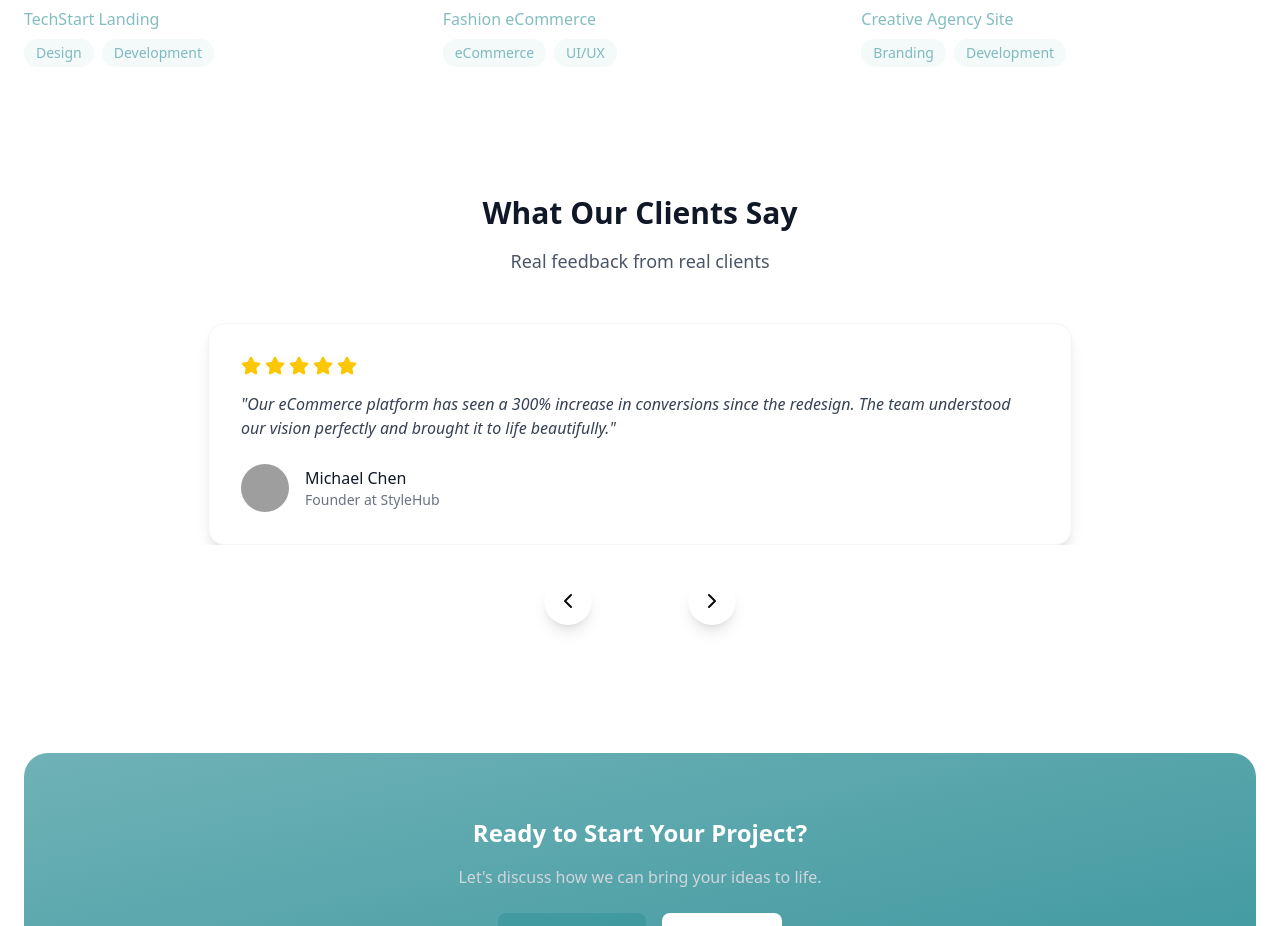
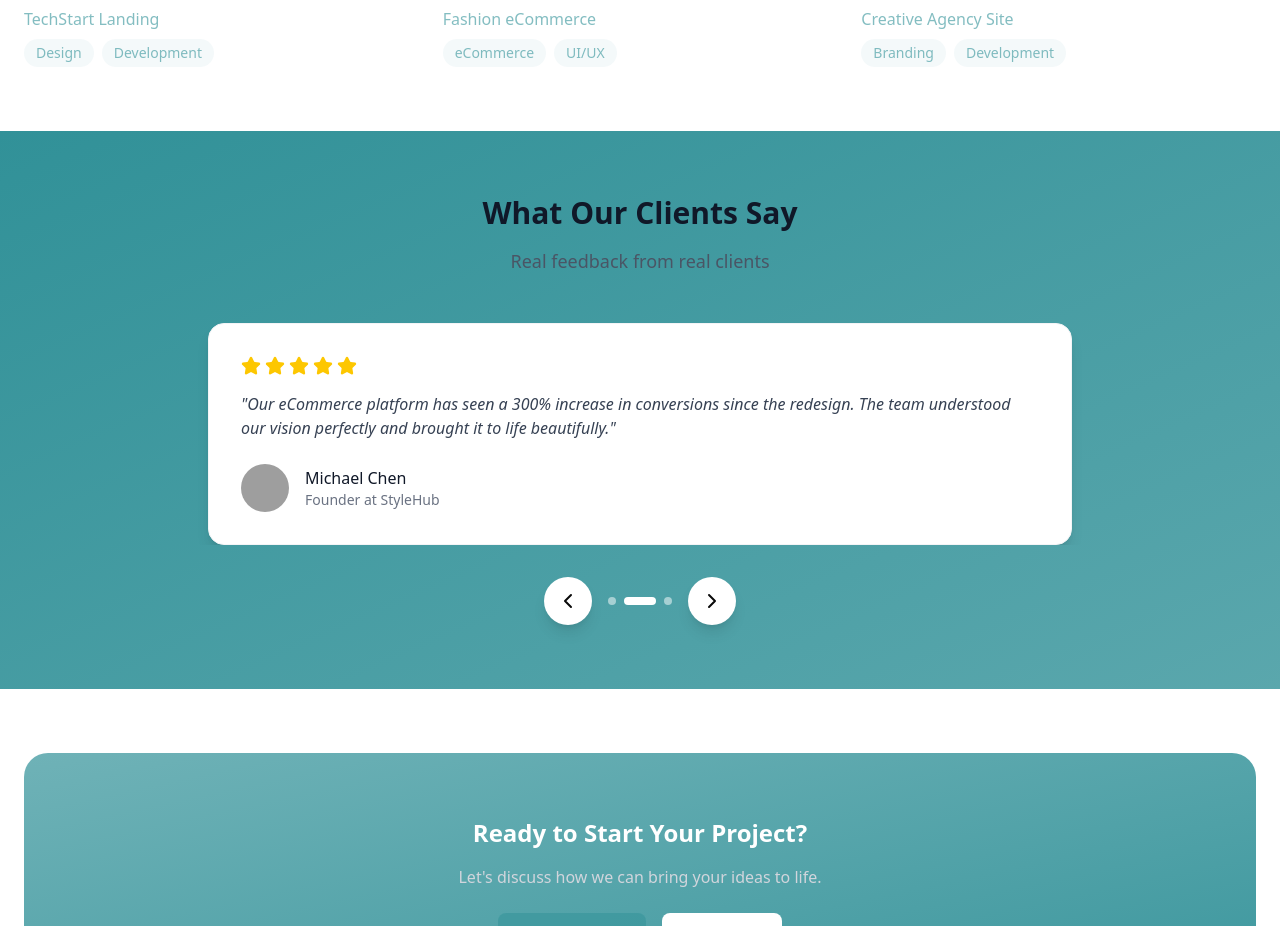
Before and after one commit to ihemehowell/bitvora, a Next.js app: page / in a window 1280 px wide. Shown: the part 2600-3526 px from the top of the page. Built offline with nearby package versions, Linux system fonts and the light colour scheme; grey boxes are pictures that could not be loaded.

Commit message:
feat: Add new Services and Testimonials sections to the home page.

```diff
--- a/components/Home/ServicesSection.tsx
+++ b/components/Home/ServicesSection.tsx
@@ -7,11 +7,9 @@ import { services } from "@/Data/Data";
 import { ArrowRight } from "lucide-react";
 import Link from "next/link";
 
-interface ServicesSectionProps {
-    onNavigate: (page: string) => void;
-}
 
-export default function ServicesSection({ onNavigate }: ServicesSectionProps) {
+
+export default function ServicesSection() {
     return (
         <section className="bg-white py-20 max-md:py-12">
             <div className="container mx-auto px-6 text-center mb-12">
--- a/components/Home/TestimonialSection.tsx
+++ b/components/Home/TestimonialSection.tsx
@@ -5,7 +5,7 @@ import SectionHeading from "../SectionHeading";
 
 export default function TestimonialsSection() {
   return (
-    <section className="bg-gradient-to-br from-primary-600 to-primary-700 py-16">
+    <section className="bg-linear-to-br from-[#319198] to-[#319198]/80 py-16">
       <div className="container mx-auto px-6">
         <SectionHeading
           title="What Our Clients Say"
```
